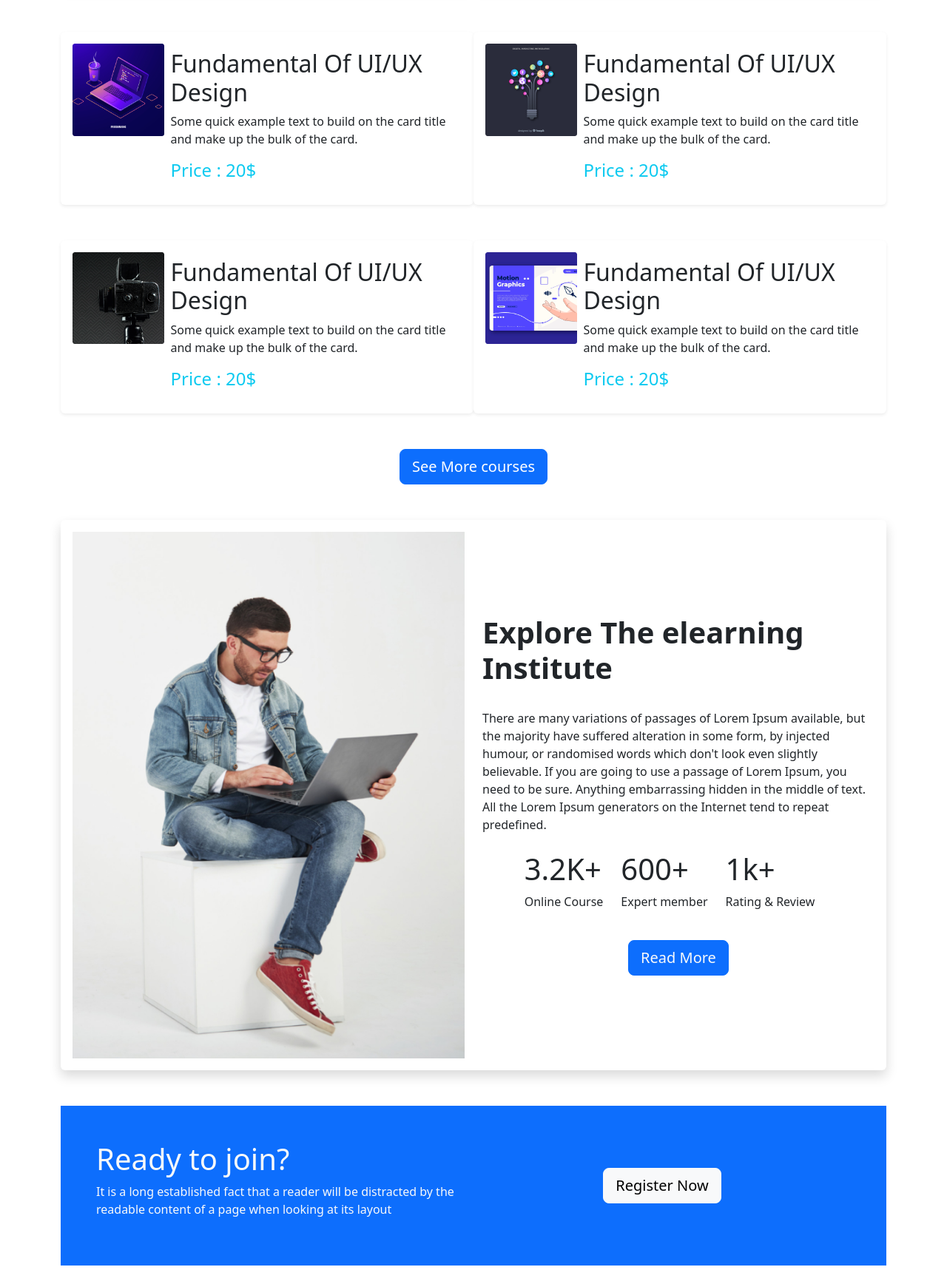
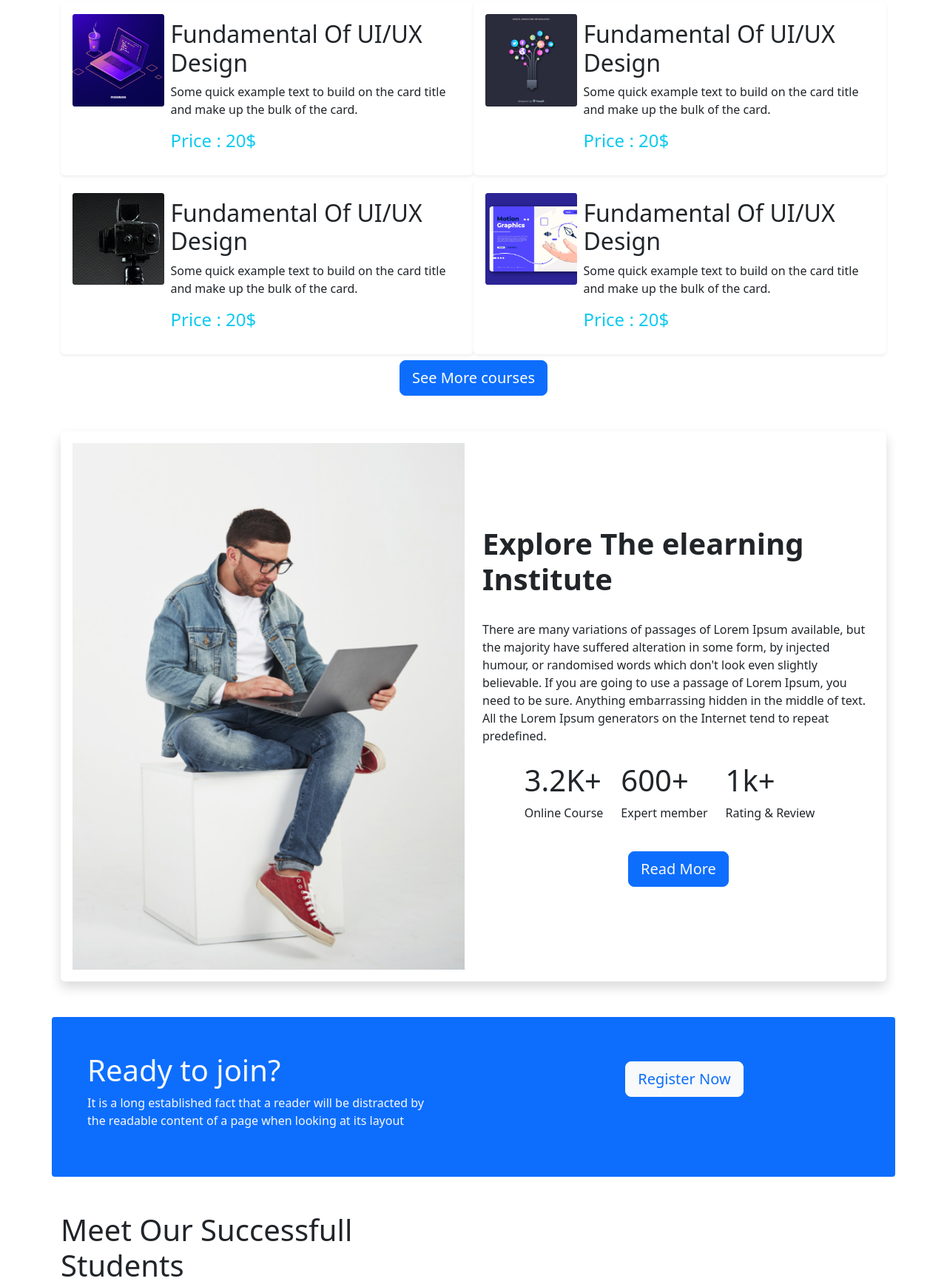
Before and after one commit to sumaiya7121/Assignment-3, a plain HTML site: page index.html in a window 1280 px wide. Shown: the part 1064-2800 px from the top of the page at 74% size. Drawn offline with nearby package versions, Linux system fonts and the light colour scheme.

Commit message:
modified

```diff
--- a/index.html
+++ b/index.html
@@ -25,7 +25,7 @@
         <section>
             <nav class="navbar navbar-expand-lg bg-light">
                 <div class="container-fluid">
-                    <a class="navbar-brand fw-bold h1 " href="#">Educa Zone</a>
+                    <a class="navbar-brand fw-bold h1 text-primary " href="#">Educa Zone</a>
                     <button class="navbar-toggler" type="button" data-bs-toggle="collapse" data-bs-target="#navbarNav"
                         aria-controls="navbarNav" aria-expanded="false" aria-label="Toggle navigation">
                         <span class="navbar-toggler-icon"></span>
@@ -150,7 +150,7 @@
                 <div class="container mt-5">
                     <div class="row">
 
-                        <div class="col-sm-12 d-md-flex col-md-6 shadow-sm p-3 mb-5 bg-body rounded mr-3">
+                        <div class="col-sm-12 d-md-flex col-md-12 col-lg-6 shadow-sm p-3 mb-2 bg-body rounded mr-3">
                             <div>
                                 <img class="img-fluid w-100" src="./images/course/course-1.png" alt>
                             </div>
@@ -165,7 +165,7 @@
                         </div>
 
 
-                        <div class="col-sm-12 d-md-flex col-md-6 shadow-sm p-3 mb-5 bg-body rounded mr-3">
+                        <div class="col-sm-12 d-md-flex col-md-12 col-lg-6 shadow-sm p-3 mb-2 bg-body rounded mr-3">
                             <div>
                                 <img class="img-fluid w-100" src="./images/course/course-2.png" alt>
                             </div>
@@ -181,7 +181,7 @@
 
 
 
-                        <div class="col-sm-12 d-md-flex col-md-6 shadow-sm p-3 mb-5 bg-body rounded mr-3">
+                        <div class="col-sm-12 d-md-flex col-md-12 col-lg-6 shadow-sm p-3 mb-2 bg-body rounded mr-3">
                             <div>
                                 <img class="img-fluid w-100" src="./images/course/course-3.png" alt>
                             </div>
@@ -196,7 +196,7 @@
                         </div>
 
 
-                        <div class="col-sm-12 d-md-flex col-md-6 shadow-sm p-3 mb-5 bg-body rounded mr-3">
+                        <div class="col-sm-12 d-md-flex col-md-12 col-lg-6 shadow-sm p-3 mb-2 bg-body rounded mr-3">
                             <div>
                                 <img class="img-fluid w-100" src="./images/course/course-4.png" alt>
                             </div>
@@ -211,7 +211,7 @@
                         </div>
 
 
-                        <div class="col-sm-12 d-md-flex col-md-6 shadow-sm p-3 mb-5 bg-body rounded mr-3">
+                        <div class="col-sm-12 d-md-flex col-md-12 col-lg-6 shadow-sm p-3 mb-2 bg-body rounded mr-3">
                             <div>
                                 <img class="img-fluid w-100" src="./images/course/course-5.png" alt>
                             </div>
@@ -225,7 +225,7 @@
                             </div>
                         </div>
 
-                        <div class="col-sm-12 d-md-flex col-md-6 shadow-sm p-3 mb-5 bg-body rounded mr-3">
+                        <div class="col-sm-12 d-md-flex col-md-12 col-lg-6 shadow-sm p-3 mb-2 bg-body rounded mr-3">
                             <div>
                                 <img class="img-fluid w-100" src="./images/course/course-6.png" alt>
                             </div>
@@ -309,10 +309,10 @@
         <!-----------modal start-------------->
 
         <section>
-            <div
-                class="bg-primary d-lg-flex w-100 p-5 mt-5 justify-content-sm-center align-items-sm-center flex-sm-row flex-md-row">
 
-                <div class="w-50">
+            <div class="row bg-primary rounded-1 ">
+
+                <div class="col-md-6 p-5">
                     <h1 class="text-light"> Ready to join?</h1>
                     <p class="text-light">It is a long established fact that a reader will be distracted by the
                         readable content of a page when looking at its layout</p>
@@ -320,9 +320,9 @@
 
                 </div>
                 <!-- Button trigger modal -->
-                <div class="w-50 d-flex align-items-center justify-content-center">
+                <div class="col-md-6 pb-5 text-center d-flex align-items-center justify-content-center">
 
-                    <button type="button" class="btn btn-light btn-lg" data-bs-toggle="modal"
+                    <button type="button" class="btn btn-light text-primary btn-lg" data-bs-toggle="modal"
                         data-bs-target="#exampleModal">
                         Register Now
                     </button>
@@ -417,6 +417,11 @@
 
 
                 </div>
+
+                <div class="text-center">
+                    <button type="button" class="btn btn-primary btn-lg text-light">View All</button>
+                </div>
+
             </div>
 
 
@@ -573,7 +578,10 @@
 
 
 
+
     <!------------------------------------------------------footer section start----------------------------------------------->
+
+
     <footer>
         <div class="bg-dark p-5 d-flex justify-content-center align-items-center flex-column container-fluid">
 
```
